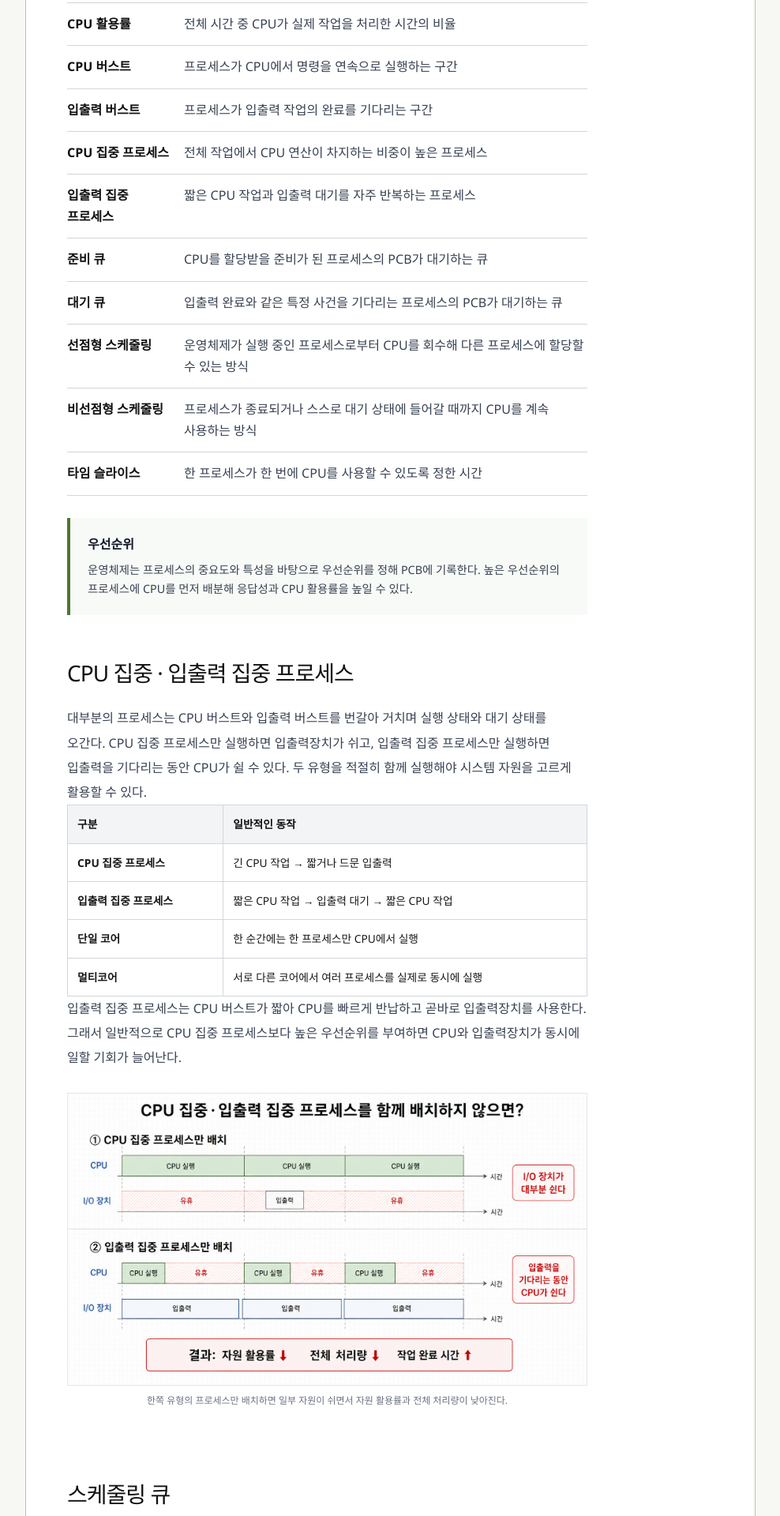
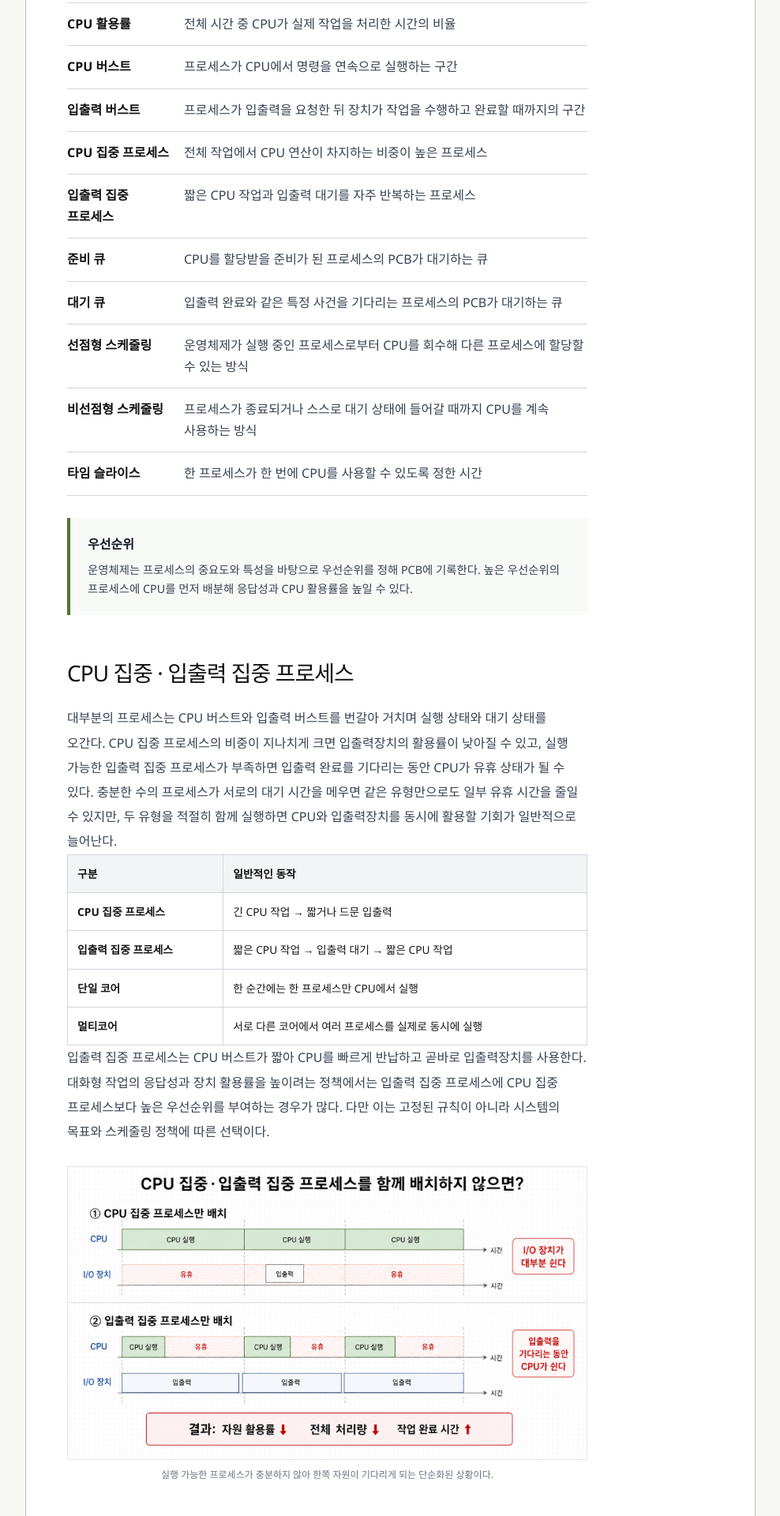
Before and after one commit to yonghwan1998/next-yongss-blog, a Next.js app: page /research/cpu-scheduling in a window 1280 px wide. Shown: the part 780-2700 px from the top of the page at 79% size, without its empty margins (283-1271 px from the left). Built offline with nearby package versions, Linux system fonts and the light colour scheme.

Commit message:
docs: 모호 문구 수정

```diff
--- a/src/app/research/cpu-scheduling/page.tsx
+++ b/src/app/research/cpu-scheduling/page.tsx
@@ -33,7 +33,7 @@ export default function CpuSchedulingPage() {
             <div><dt>CPU 스케줄러</dt><dd>스케줄링 알고리즘에 따라 준비 상태의 프로세스 중 하나를 선택하는 운영체제의 일부분</dd></div>
             <div><dt>CPU 활용률</dt><dd>전체 시간 중 CPU가 실제 작업을 처리한 시간의 비율</dd></div>
             <div><dt>CPU 버스트</dt><dd>프로세스가 CPU에서 명령을 연속으로 실행하는 구간</dd></div>
-            <div><dt>입출력 버스트</dt><dd>프로세스가 입출력 작업의 완료를 기다리는 구간</dd></div>
+            <div><dt>입출력 버스트</dt><dd>프로세스가 입출력을 요청한 뒤 장치가 작업을 수행하고 완료할 때까지의 구간</dd></div>
             <div><dt>CPU 집중 프로세스</dt><dd>전체 작업에서 CPU 연산이 차지하는 비중이 높은 프로세스</dd></div>
             <div><dt>입출력 집중 프로세스</dt><dd>짧은 CPU 작업과 입출력 대기를 자주 반복하는 프로세스</dd></div>
             <div><dt>준비 큐</dt><dd>CPU를 할당받을 준비가 된 프로세스의 PCB가 대기하는 큐</dd></div>
@@ -50,7 +50,7 @@ export default function CpuSchedulingPage() {
 
         <section className="article-section">
           <h2>CPU 집중 · 입출력 집중 프로세스</h2>
-          <p>대부분의 프로세스는 CPU 버스트와 입출력 버스트를 번갈아 거치며 실행 상태와 대기 상태를 오간다. CPU 집중 프로세스만 실행하면 입출력장치가 쉬고, 입출력 집중 프로세스만 실행하면 입출력을 기다리는 동안 CPU가 쉴 수 있다. 두 유형을 적절히 함께 실행해야 시스템 자원을 고르게 활용할 수 있다.</p>
+          <p>대부분의 프로세스는 CPU 버스트와 입출력 버스트를 번갈아 거치며 실행 상태와 대기 상태를 오간다. CPU 집중 프로세스의 비중이 지나치게 크면 입출력장치의 활용률이 낮아질 수 있고, 실행 가능한 입출력 집중 프로세스가 부족하면 입출력 완료를 기다리는 동안 CPU가 유휴 상태가 될 수 있다. 충분한 수의 프로세스가 서로의 대기 시간을 메우면 같은 유형만으로도 일부 유휴 시간을 줄일 수 있지만, 두 유형을 적절히 함께 실행하면 CPU와 입출력장치를 동시에 활용할 기회가 일반적으로 늘어난다.</p>
           <div className="table-scroll">
             <table>
               <thead><tr><th>구분</th><th>일반적인 동작</th></tr></thead>
@@ -62,17 +62,17 @@ export default function CpuSchedulingPage() {
               </tbody>
             </table>
           </div>
-          <p>입출력 집중 프로세스는 CPU 버스트가 짧아 CPU를 빠르게 반납하고 곧바로 입출력장치를 사용한다. 그래서 일반적으로 CPU 집중 프로세스보다 높은 우선순위를 부여하면 CPU와 입출력장치가 동시에 일할 기회가 늘어난다.</p>
+          <p>입출력 집중 프로세스는 CPU 버스트가 짧아 CPU를 빠르게 반납하고 곧바로 입출력장치를 사용한다. 대화형 작업의 응답성과 장치 활용률을 높이려는 정책에서는 입출력 집중 프로세스에 CPU 집중 프로세스보다 높은 우선순위를 부여하는 경우가 많다. 다만 이는 고정된 규칙이 아니라 시스템의 목표와 스케줄링 정책에 따른 선택이다.</p>
           <figure className="article-figure">
             <Image
-              alt="CPU 집중 프로세스 또는 입출력 집중 프로세스만 배치했을 때 CPU와 입출력장치가 유휴 상태가 되는 과정"
+              alt="한 유형의 프로세스만 있고 실행 가능한 작업이 부족할 때 CPU 또는 입출력장치가 유휴 상태가 되는 예시"
               height={940}
               priority
               sizes="(max-width: 1100px) 100vw, 820px"
               src="/images/cpu-scheduling/cpu-io-utilization.png"
               width={1680}
             />
-            <figcaption>한쪽 유형의 프로세스만 배치하면 일부 자원이 쉬면서 자원 활용률과 전체 처리량이 낮아진다.</figcaption>
+            <figcaption>실행 가능한 프로세스가 충분하지 않아 한쪽 자원이 기다리게 되는 단순화된 상황이다.</figcaption>
           </figure>
         </section>
 
@@ -122,14 +122,14 @@ export default function CpuSchedulingPage() {
           <h2>CPU 스케줄링 알고리즘</h2>
 
           <h3>1. 선입 선처리 스케줄링</h3>
-          <p>선입 선처리(FCFS, First-Come First-Served)는 준비 큐에 도착한 순서대로 CPU를 할당하는 비선점형 알고리즘이다. 구현이 단순하고 먼저 온 작업을 먼저 처리한다는 점에서 공평하지만, 실행 시간이 긴 프로세스가 앞에 있으면 짧은 프로세스들이 함께 오래 기다리는 <strong>호위 효과</strong>가 발생할 수 있다.</p>
+          <p>선입 선처리(FCFS, First-Come First-Served)는 준비 큐에 도착한 순서대로 CPU를 할당하는 비선점형 알고리즘이다. 구현이 단순하고 도착 순서에 일관된 결과를 제공하지만, 실행 시간이 긴 프로세스가 앞에 있으면 짧은 프로세스들이 함께 오래 기다리는 <strong>콘보이 효과(convoy effect, 호위 효과)</strong>가 발생할 수 있다.</p>
           <figure className="article-figure article-diagram">
             <Image alt="도착한 순서대로 프로세스 A, B, C, D를 실행하는 선입 선처리 스케줄링" height={900} sizes="(max-width: 1100px) 100vw, 820px" src="/images/cpu-scheduling/fcfs.png" unoptimized width={1600} />
             <figcaption>실행 시간이 아니라 준비 큐에 들어온 순서가 CPU 할당 순서를 결정한다.</figcaption>
           </figure>
 
           <h3>2. 최단 작업 우선 스케줄링</h3>
-          <p>최단 작업 우선(SJF, Shortest Job First)은 준비 큐의 프로세스 가운데 예상 CPU 버스트가 가장 짧은 프로세스를 먼저 실행하는 비선점형 알고리즘이다. CPU 버스트를 정확히 안다면 평균 대기 시간을 최소화할 수 있지만, 운영체제는 미래의 실행 시간을 알 수 없으므로 과거 실행 기록을 이용해 예측한다. 짧은 작업이 계속 들어오면 긴 작업이 실행되지 못하는 <strong>기아</strong>가 생길 수 있다.</p>
+          <p>최단 작업 우선(SJF, Shortest Job First)은 준비 큐의 프로세스 가운데 예상 CPU 버스트가 가장 짧은 프로세스를 먼저 실행하는 비선점형 알고리즘이다. 모든 프로세스가 같은 선택 시점에 준비되어 있고 각 CPU 버스트를 정확히 안다는 조건에서는 비선점형 알고리즘 가운데 평균 대기 시간을 최소화한다. 하지만 실제 운영체제는 미래의 실행 시간을 알 수 없으므로 과거 실행 기록을 이용해 예측한다. 짧은 작업이 계속 들어오면 긴 작업이 실행되지 못하는 <strong>기아</strong>가 생길 수 있다.</p>
           <figure className="article-figure">
             <Image alt="도착 순서와 관계없이 실행 시간이 가장 짧은 프로세스 D를 선택하는 최단 작업 우선 스케줄링" height={512} sizes="(max-width: 1100px) 100vw, 820px" src="/images/cpu-scheduling/sjf.png" width={2112} />
             <figcaption>도착 순서가 늦어도 예상 실행 시간이 가장 짧은 프로세스를 우선한다.</figcaption>
@@ -182,7 +182,7 @@ export default function CpuSchedulingPage() {
             <table>
               <thead><tr><th>알고리즘</th><th>기본 형태</th><th>선택 기준</th><th>주요 강점</th><th>주의할 점</th></tr></thead>
               <tbody>
-                <tr><th>FCFS</th><td>비선점형</td><td>도착 순서</td><td>구현이 단순하고 전환 비용이 작음</td><td>호위 효과</td></tr>
+                <tr><th>FCFS</th><td>비선점형</td><td>도착 순서</td><td>구현이 단순하고 전환 비용이 작음</td><td>콘보이 효과(호위 효과)</td></tr>
                 <tr><th>SJF</th><td>비선점형</td><td>가장 짧은 예상 CPU 버스트</td><td>평균 대기 시간 단축</td><td>실행 시간 예측, 기아</td></tr>
                 <tr><th>라운드 로빈</th><td>선점형</td><td>도착 순서와 타임 슬라이스</td><td>대화형 작업의 응답성</td><td>타임 슬라이스 크기</td></tr>
                 <tr><th>SRTF</th><td>선점형</td><td>가장 짧은 남은 시간</td><td>짧은 작업의 대기·반환 시간 단축</td><td>실행 시간 예측, 기아</td></tr>
```
